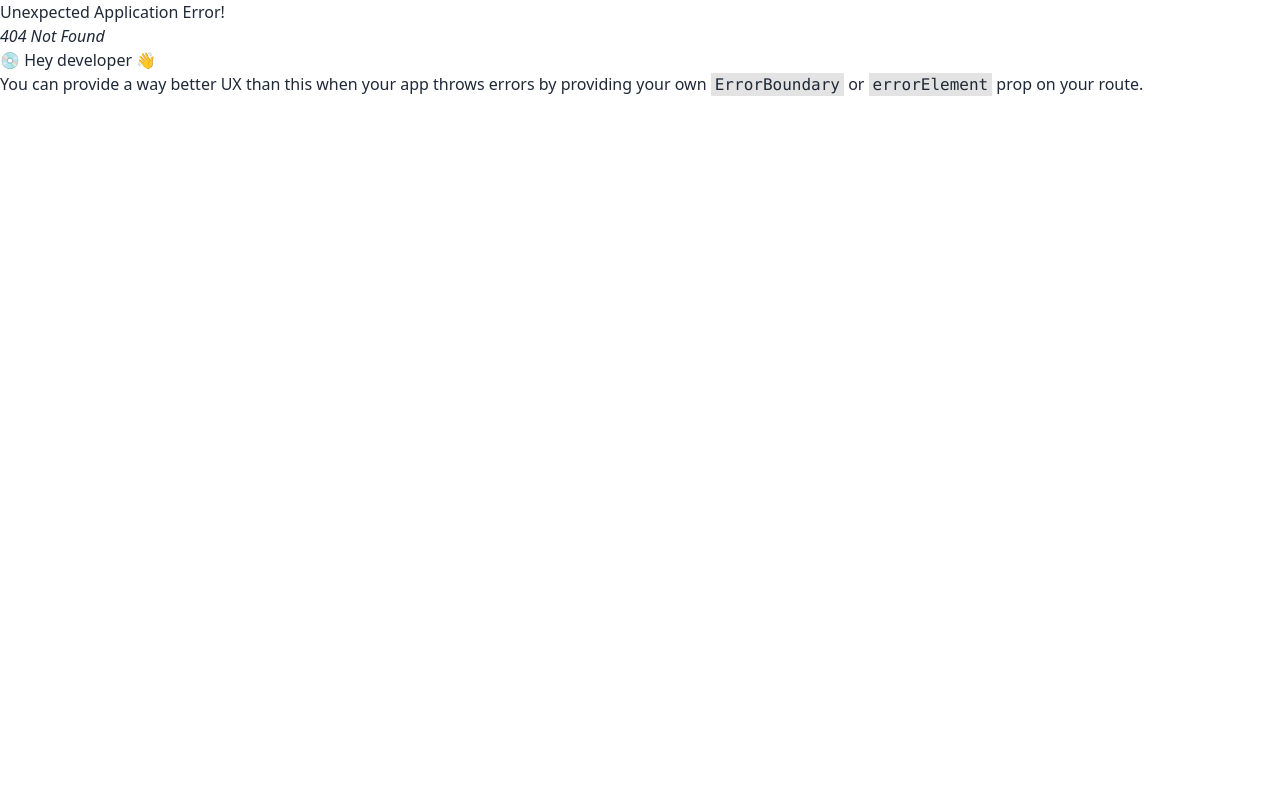
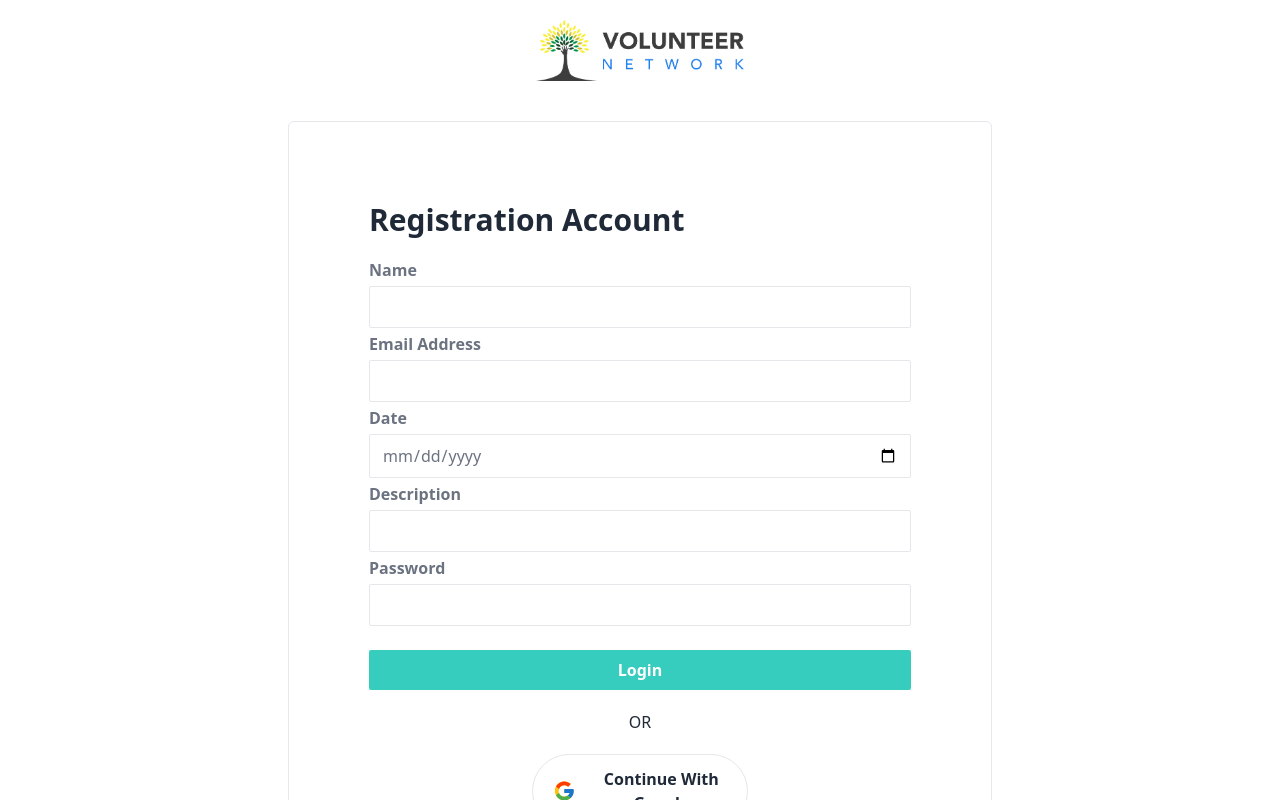
Before and after one commit to mohaiminur24/Volunteer-network-client-Side, a React (Vite) app: page /registration in a window 1280 px wide. Before the commit this address had no page. Shown: the top 800 px of the page. Built offline with nearby package versions, Linux system fonts and the light colour scheme.

Commit message:
login and registration page design complete

```diff
--- a/package.json
+++ b/package.json
@@ -13,6 +13,7 @@
     "daisyui": "^2.51.6",
     "react": "^18.2.0",
     "react-dom": "^18.2.0",
+    "react-icons": "^4.8.0",
     "react-router-dom": "^6.11.1"
   },
   "devDependencies": {
--- /dev/null
+++ b/src/Components/PageLayout/HomePage.jsx
@@ -0,0 +1,16 @@
+import React from 'react';
+import Header from '../ShareableComponent/Header';
+import SearchSection from '../ShareableComponent/SearchSection';
+import { Outlet } from 'react-router-dom';
+
+const HomePage = () => {
+    return (
+        <div className='w-11/12 mx-auto font-inter relative'>
+            <Header/>
+            <SearchSection/>
+            <Outlet/>
+        </div>
+    );
+};
+
+export default HomePage;
--- a/src/Components/PageLayout/HomePage/HomePage.jsx
+++ /dev/null
@@ -1,18 +0,0 @@
-import React from 'react';
-import Header from '../../ShareableComponent/Header';
-import SearchSection from './SearchSection';
-
-const HomePage = () => {
-    return (
-        <>
-        <div className="bg-[url(https://images.pexels.com/photos/764681/pexels-photo-764681.jpeg?auto=compress&cs=tinysrgb&w=1260&h=750&dpr=1)] h-[calc(100vh-200px)] absolute top-0 w-full bg-cover opacity-10"></div>
-
-        <div className='w-11/12 mx-auto font-inter relative'>
-            <Header/>
-            <SearchSection/>
-        </div>
-        </>
-    );
-};
-
-export default HomePage;
--- /dev/null
+++ b/src/Components/PageLayout/LoginPage.jsx
@@ -0,0 +1,32 @@
+import React from 'react';
+import logo from "../../assets/logos/logo.png"
+import GoogleLogin from '../ShareableComponent/GoogleLogin';
+import { NavLink } from 'react-router-dom';
+
+const LoginPage = () => {
+    return (
+        <div className='w-11/12 mx-auto'>
+            <div className='w-full'><img className='w-52 mx-auto my-5' src={logo} alt="" /></div>
+            <div className='w-3/5 mx-auto border rounded-md p-20 my-10'>
+                <form>
+                    <h1 className='text-3xl font-bold mb-5'>Login Account</h1>
+                    <div>
+                        <label className='font-semibold text-gray-500' htmlFor="email">Email Address</label>
+                        <input className='w-full text-gray-500 border px-3 py-2 rounded-sm outline-none my-1' type="email" name="email" id="email" />
+                    </div>
+                    <div>
+                        <label className='font-semibold text-gray-500' htmlFor="email">Password</label>
+                        <input className='w-full text-gray-500 border px-3 py-2 rounded-sm outline-none my-1' type="password" name="password" id="password" />
+                    </div>
+                    <input className='w-full py-2 bg-accent mt-5 rounded-sm font-bold text-white hover:bg-accent-focus' type="submit" value="Login" />
+                </form>
+                <GoogleLogin/>
+                <div className='w-full text-center my-5'>
+                    <span>Dont have an account? <NavLink to="/registration"><button className='text-primary font-semibold'>Create account</button></NavLink></span>
+                </div>
+            </div>
+        </div>
+    );
+};
+
+export default LoginPage;
--- /dev/null
+++ b/src/Components/PageLayout/Registration.jsx
@@ -0,0 +1,44 @@
+import React from 'react';
+import logo from '../../assets/logos/logo.png'
+import GoogleLogin from '../ShareableComponent/GoogleLogin';
+import { NavLink } from 'react-router-dom';
+
+const Registration = () => {
+    return (
+        <div className='w-11/12 mx-auto'>
+            <div className='w-full'><img className='w-52 mx-auto my-5' src={logo} alt="" /></div>
+            <div className='w-3/5 mx-auto border rounded-md p-20 my-10'>
+                <form>
+                    <h1 className='text-3xl font-bold mb-5'>Registration Account</h1>
+                    <div>
+                        <label className='font-semibold text-gray-500' htmlFor="email">Name</label>
+                        <input className='w-full text-gray-500 border px-3 py-2 rounded-sm outline-none my-1' type="name" name="name" id="name" />
+                    </div>
+                    <div>
+                        <label className='font-semibold text-gray-500' htmlFor="email">Email Address</label>
+                        <input className='w-full text-gray-500 border px-3 py-2 rounded-sm outline-none my-1' type="email" name="email" id="email" />
+                    </div>
+                    <div>
+                        <label className='font-semibold text-gray-500' htmlFor="email">Date</label>
+                        <input className='w-full text-gray-500 border px-3 py-2 rounded-sm outline-none my-1' type="date" name="date" id="date" />
+                    </div>
+                    <div>
+                        <label className='font-semibold text-gray-500' htmlFor="email">Description</label>
+                        <input className='w-full text-gray-500 border px-3 py-2 rounded-sm outline-none my-1' type="text" name="description" id="description" />
+                    </div>
+                    <div>
+                        <label className='font-semibold text-gray-500' htmlFor="email">Password</label>
+                        <input className='w-full text-gray-500 border px-3 py-2 rounded-sm outline-none my-1' type="password" name="password" id="password" />
+                    </div>
+                    <input className='w-full py-2 bg-accent mt-5 rounded-sm font-bold text-white hover:bg-accent-focus' type="submit" value="Login" />
+                </form>
+                <GoogleLogin/>
+                <div className='w-full text-center my-5'>
+                    <span>Already i have an account? <NavLink to="/login"><button className='text-primary font-semibold'>Login account</button></NavLink></span>
+                </div>
+            </div>
+        </div>
+    );
+};
+
+export default Registration;
--- /dev/null
+++ b/src/Components/ShareableComponent/GoogleLogin.jsx
@@ -0,0 +1,22 @@
+import React from 'react';
+import { FcGoogle } from "react-icons/fc";
+
+const GoogleLogin = () => {
+    return (
+        <div>
+            <div className='flex justify-center my-5'>
+                <span>OR</span>
+            </div>
+
+            <div className='flex justify-center'>
+                <button className='w-2/5 px-5 py-3 rounded-full border flex justify-center items-center gap-5 focus:bg-gray-50'>
+                    <FcGoogle className='text-3xl'/>
+                    <span className='font-semibold'>Continue With Google</span>
+                </button>
+            </div>
+
+        </div>
+    );
+};
+
+export default GoogleLogin;
```
Also changed, not shown: src/Components/RouterLayout/Router.jsx (+12 -2 lines), src/Components/ShareableComponent/SearchSection.jsx (renamed from src/Components/PageLayout/HomePage/SearchSection.jsx), 1 other file (tests, documents, lock files or other folders).
